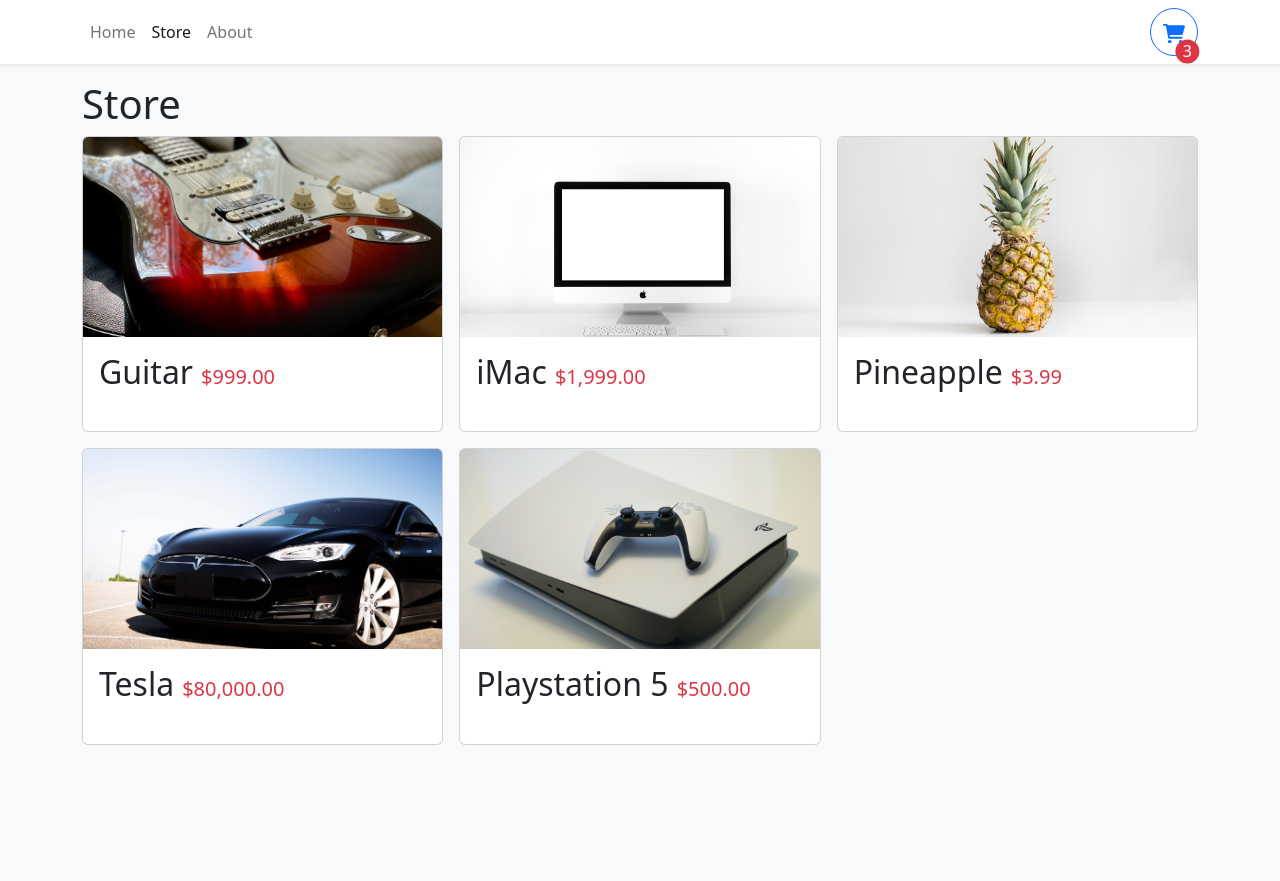
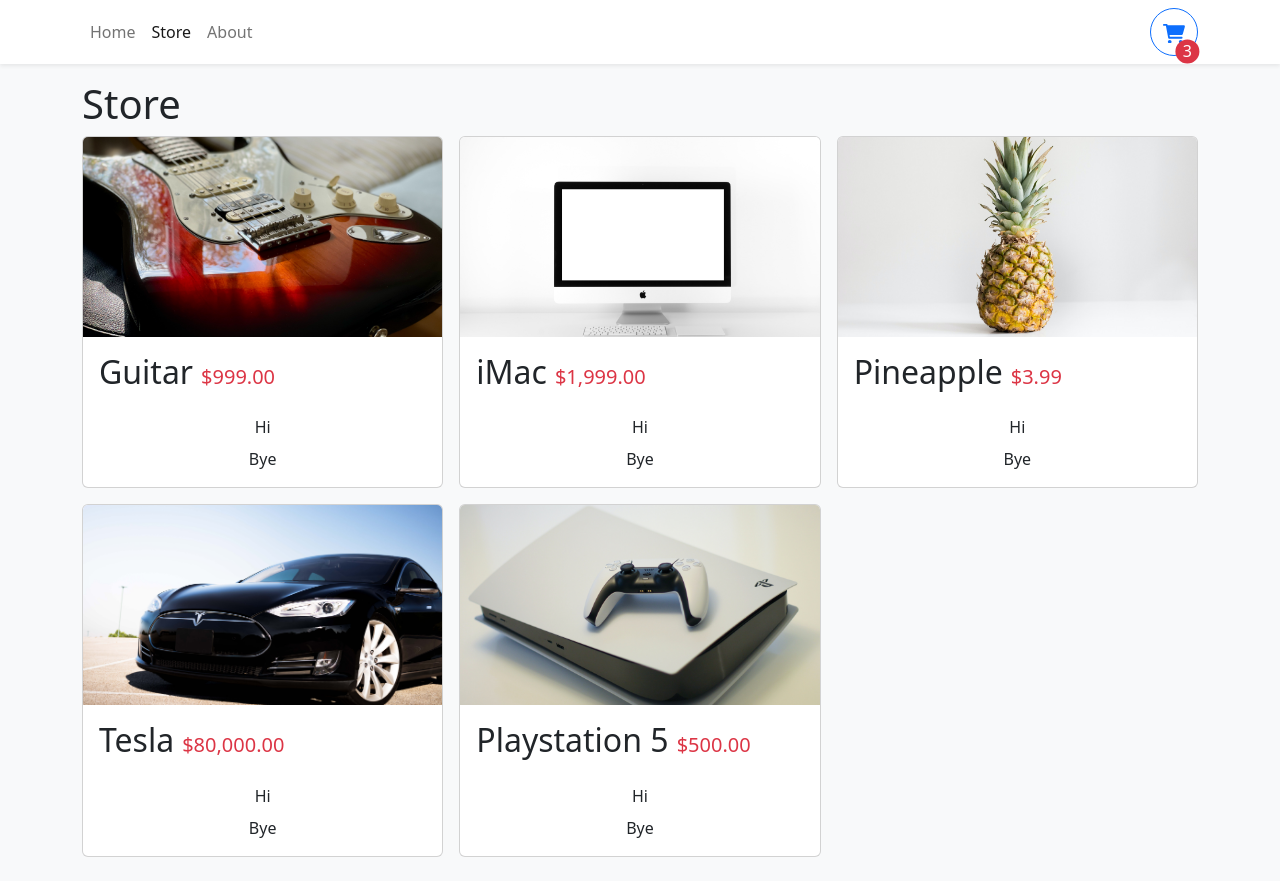
Before and after one commit to oscarnunez1/shopsy-cart, a React (Vite) app: page /store in a window 1280 px wide. Before the commit the page ends 800 px from the top, so only its background shows below. Built offline with nearby package versions, Linux system fonts and the light colour scheme.

Commit message:
set up quantity section in card

```diff
--- a/src/components/StoreItem.tsx
+++ b/src/components/StoreItem.tsx
@@ -1,4 +1,4 @@
-import { Card } from "react-bootstrap"
+import { Button, Card } from "react-bootstrap"
 import { formatCurrency } from "../utilities/formatCurrency"
 
 type StoreItemProps = {
@@ -9,8 +9,11 @@
 }
 
 export function StoreItem({ id, name, price, imgUrl }: StoreItemProps) {
+
+  const quantity = 1
+
   return (
-    <Card>
+    <Card className="h-100">
       <Card.Img
         variant="top"
         src={imgUrl}
@@ -22,6 +25,16 @@
           <span className="fs-2">{name}</span>
           <span className="ms-2 text-danger">{formatCurrency(price)}</span>
         </Card.Title>
+        <div className="mt-auto">
+          {quantity === 0 ? (
+            <Button className="w-100">+ Add To Cart</Button>
+          ) : <div className="d-flex align-items-center flex-column" style={{ gap: ".5rem"}}>
+            <div className="d-flex alig-items-center justify-content-center" style={{ gap: ".5rem" }}>
+              Hi
+            </div>
+            Bye
+            </div>}
+        </div>
       </Card.Body>
     </Card>
   )
```
